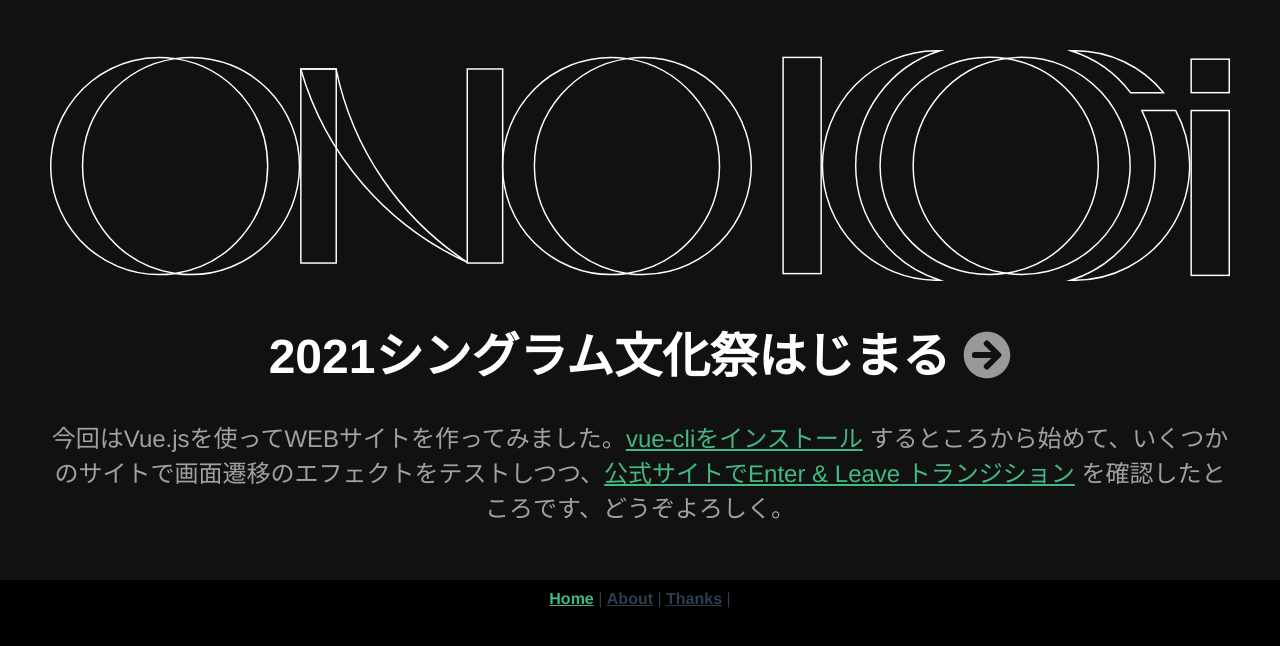
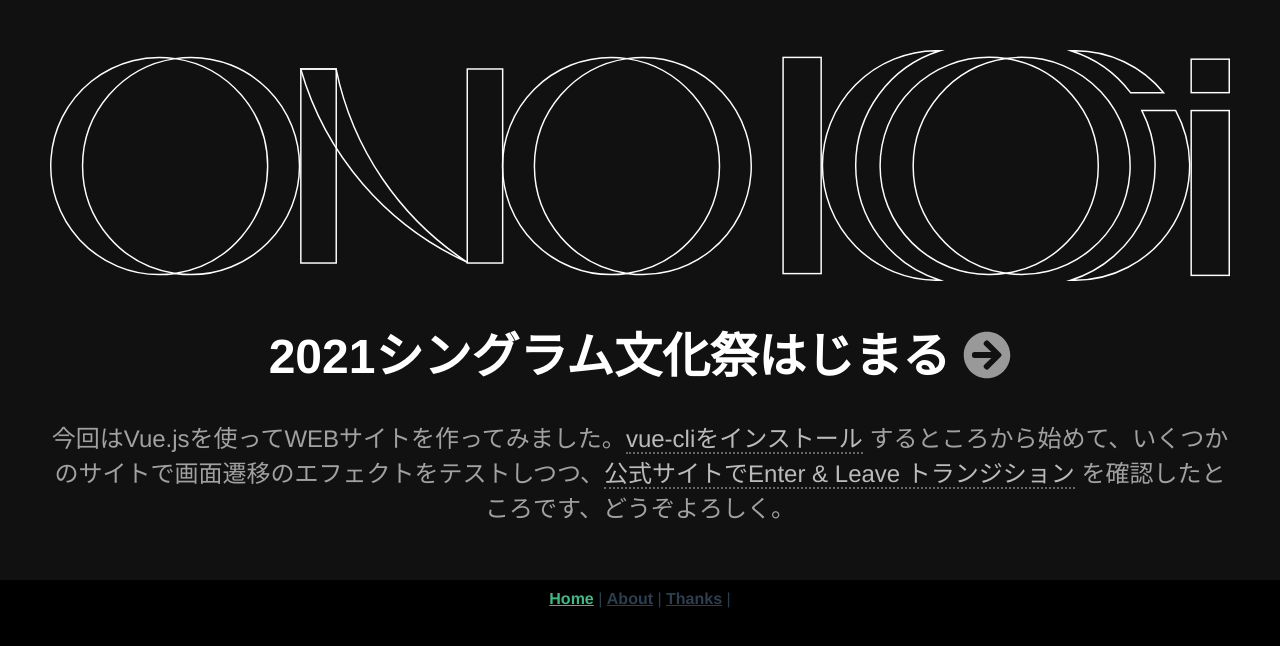
Before and after one commit to onokoji/vue-syn, a Vue app: page / in a window 1280 px wide. Shown: the top 646 px of the page. Built offline with nearby package versions, Linux system fonts and the light colour scheme.

Commit message:
リンクスタイル調整

```diff
--- a/src/App.vue
+++ b/src/App.vue
@@ -48,8 +48,11 @@ width: inherit;
 padding: 50px 50px;
 height: 60vh;
 }
-.page a{
-  color: #42b983;
+.page p a{
+  color: #bbbbbb;
+  text-decoration: none;
+  padding-bottom: -2px;
+  border-bottom:2px dotted #666;
 }
 .page h1{
   font-size: 48px;
```
